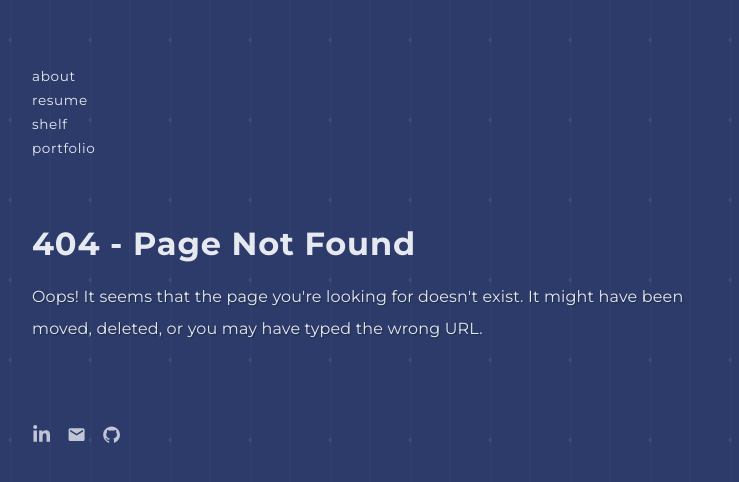
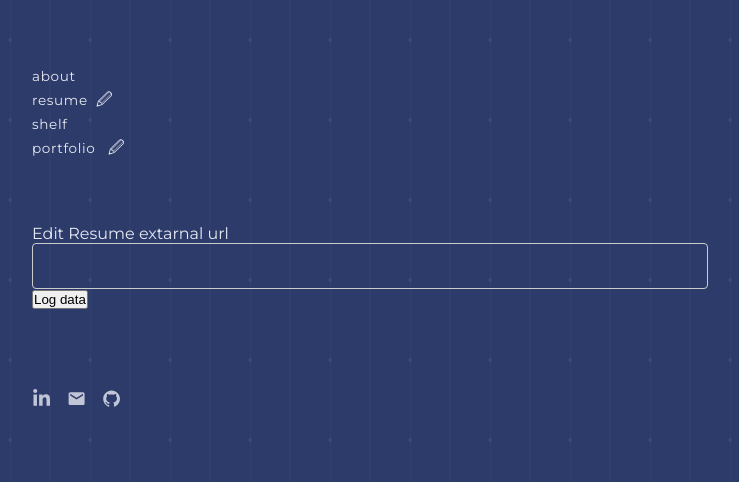
Before and after one commit to jasmingubeljic/jasmingubeljic.github.io, a Next.js app: page /admin/resume in a window 1280 px wide. Before the commit this address had no page. Shown: the top 482 px of the page, without its empty margins (270-1009 px from the left). Built offline with nearby package versions, Linux system fonts and the light colour scheme.

Commit message:
feat: add resume link editor

```diff
--- a/package.json
+++ b/package.json
@@ -12,6 +12,10 @@
     "lint": "eslint ."
   },
   "dependencies": {
+    "@tiptap/extension-document": "^3.31.3",
+    "@tiptap/extension-paragraph": "^3.31.3",
+    "@tiptap/extension-text": "^3.31.3",
+    "@tiptap/extensions": "^3.31.3",
     "@tiptap/pm": "^3.31.3",
     "@tiptap/react": "^3.31.3",
     "@tiptap/starter-kit": "^3.31.3",
--- a/src/app/admin/portfolio/page.tsx
+++ b/src/app/admin/portfolio/page.tsx
@@ -1,4 +1,4 @@
-import PortfolioEditor from "@/components/PortfolioEditor/PortfolioEditor";
+import PortfolioEditor from "@/components/Editors/PortfolioEditor/PortfolioEditor";
 
 export default function PortfolioEditorPage() {
   return <PortfolioEditor />;
--- /dev/null
+++ b/src/app/admin/resume/page.tsx
@@ -0,0 +1,5 @@
+import ResumeEditor from "@/components/Editors/ResumeEditor/ResumeEditor";
+
+export default function ResumeEditorPage() {
+  return <ResumeEditor />;
+}
--- /dev/null
+++ b/src/components/Editors/ResumeEditor/ResumeEditor.module.css
@@ -0,0 +1,21 @@
+.singleLine {
+  padding: 6px 8px;
+  border: 1px solid #ccc;
+  border-radius: 4px;
+  outline: none;
+  white-space: nowrap;
+  overflow-x: auto;
+}
+
+.singleLine p {
+  margin: 0;
+}
+
+/* Placeholder extension marks the empty paragraph with data-placeholder */
+.singleLine p.is-editor-empty:first-child::before {
+  content: attr(data-placeholder);
+  float: left;
+  height: 0;
+  color: #999;
+  pointer-events: none;
+}
--- /dev/null
+++ b/src/components/Editors/ResumeEditor/ResumeEditor.tsx
@@ -0,0 +1,57 @@
+"use client";
+
+import { useEditor, EditorContent, Extension } from "@tiptap/react";
+import Document from "@tiptap/extension-document";
+import Paragraph from "@tiptap/extension-paragraph";
+import Text from "@tiptap/extension-text";
+import { Placeholder, UndoRedo } from "@tiptap/extensions";
+import styles from "./ResumeEditor.module.css";
+
+// Allow exactly one paragraph, so the content stays on a single line
+const OneLineDocument = Document.extend({ content: "paragraph" });
+
+// Stop Enter from creating a new line
+const DisableEnter = Extension.create({
+  name: "disableEnter",
+  addKeyboardShortcuts() {
+    return { Enter: () => true };
+  },
+});
+
+const ResumeEditor = () => {
+  // Plain text only: no marks or other nodes, so the content is never HTML
+  const editor = useEditor({
+    extensions: [
+      OneLineDocument,
+      Paragraph,
+      Text,
+      UndoRedo,
+      DisableEnter,
+      Placeholder.configure({ placeholder: "https://..." }),
+    ],
+    content: "",
+    // Don't render immediately on the server to avoid SSR issues
+    immediatelyRender: false,
+    editorProps: {
+      attributes: { class: styles.singleLine, "aria-label": "Resume link" },
+    },
+  });
+
+  if (!editor) return null;
+
+  const logData = () => {
+    console.log(editor.getText().trim());
+  };
+
+  return (
+    <>
+      <label>Edit Resume extarnal url</label>
+      <EditorContent editor={editor} />
+      <button type="button" onClick={logData}>
+        Log data
+      </button>
+    </>
+  );
+};
+
+export default ResumeEditor;
--- a/src/components/Navigation/Navigation.module.css
+++ b/src/components/Navigation/Navigation.module.css
@@ -11,9 +11,16 @@
   letter-spacing: 0.04rem;
 }
 
+.edit-link {
+  font-size: 1em;
+  margin-left: 0.5rem;
+}
+
 .link:hover {
   margin-left: 0.4rem;
-  transition: margin 150ms, opacity 100ms ease-in-out;
+  transition:
+    margin 150ms,
+    opacity 100ms ease-in-out;
   opacity: 0.8;
 }
 
--- a/src/components/Navigation/Navigation.tsx
+++ b/src/components/Navigation/Navigation.tsx
@@ -19,6 +19,9 @@ export default function Navigation() {
           >
             resume
           </Link>
+          <Link className={styles["edit-link"]} href="/admin/resume">
+            🖉
+          </Link>
         </li>
         <li className={styles.list}>
           <Link className={styles.link} href="/shelf">
@@ -27,7 +30,10 @@ export default function Navigation() {
         </li>
         <li className={styles.list}>
           <Link className={styles.link} href="/portfolio">
-            portfolio
+            portfolio{" "}
+          </Link>
+          <Link className={styles["edit-link"]} href="/admin/portfolio">
+            🖉
           </Link>
         </li>
       </ul>
```
Also changed, not shown: src/components/Editors/PortfolioEditor/PortfolioEditor.module.css (renamed from src/components/PortfolioEditor/PortfolioEditor.module.css), src/components/Editors/PortfolioEditor/PortfolioEditor.tsx (renamed from src/components/PortfolioEditor/PortfolioEditor.tsx), 1 other file (tests, documents, lock files or other folders).
